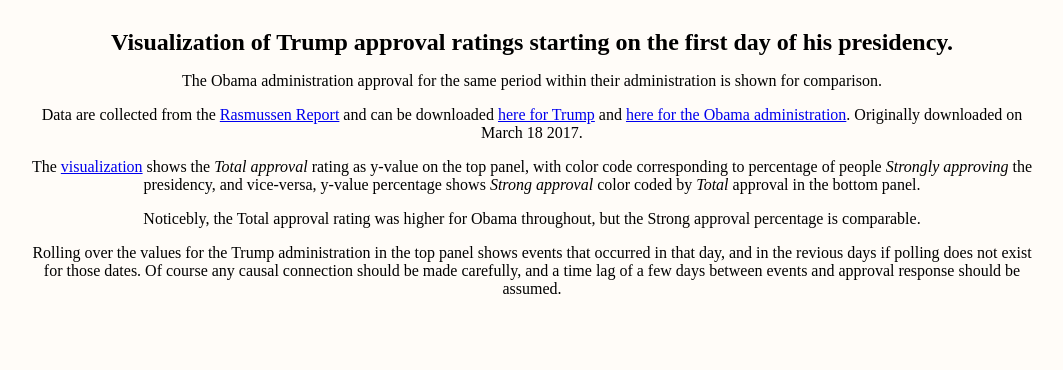
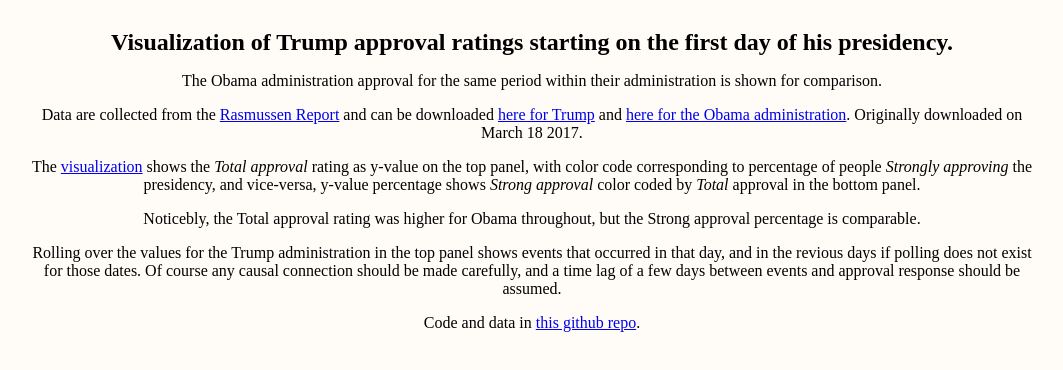
Before and after one commit to fedhere/trumptimeline, a plain HTML site: page ReadMe.html in a window 1280 px wide. Shown: the whole page, without its empty margins (108-1171 px from the left). Drawn offline with Linux system fonts and the light colour scheme.

Commit message:
adding link to repo

```diff
--- a/ReadMe.html
+++ b/ReadMe.html
@@ -53,7 +53,10 @@ Noticebly, the Total approval rating was higher	for Obama throughout, but the St
 <p>
 Rolling	over the values	for the	Trump administration in	the top	panel shows events that	occurred in that day, and in the revious days if polling does not exist	for those dates. Of
  course	any causal connection should be	made carefully, and a time lag of a few days between events and approval response should be assumed.
+    <p>
+        Code and data in <a href="https://github.com/fedhere/trumptimeline/"> this github repo</a>.
     </td></tr>
+
     </table>
 </body>
 </html>
```
